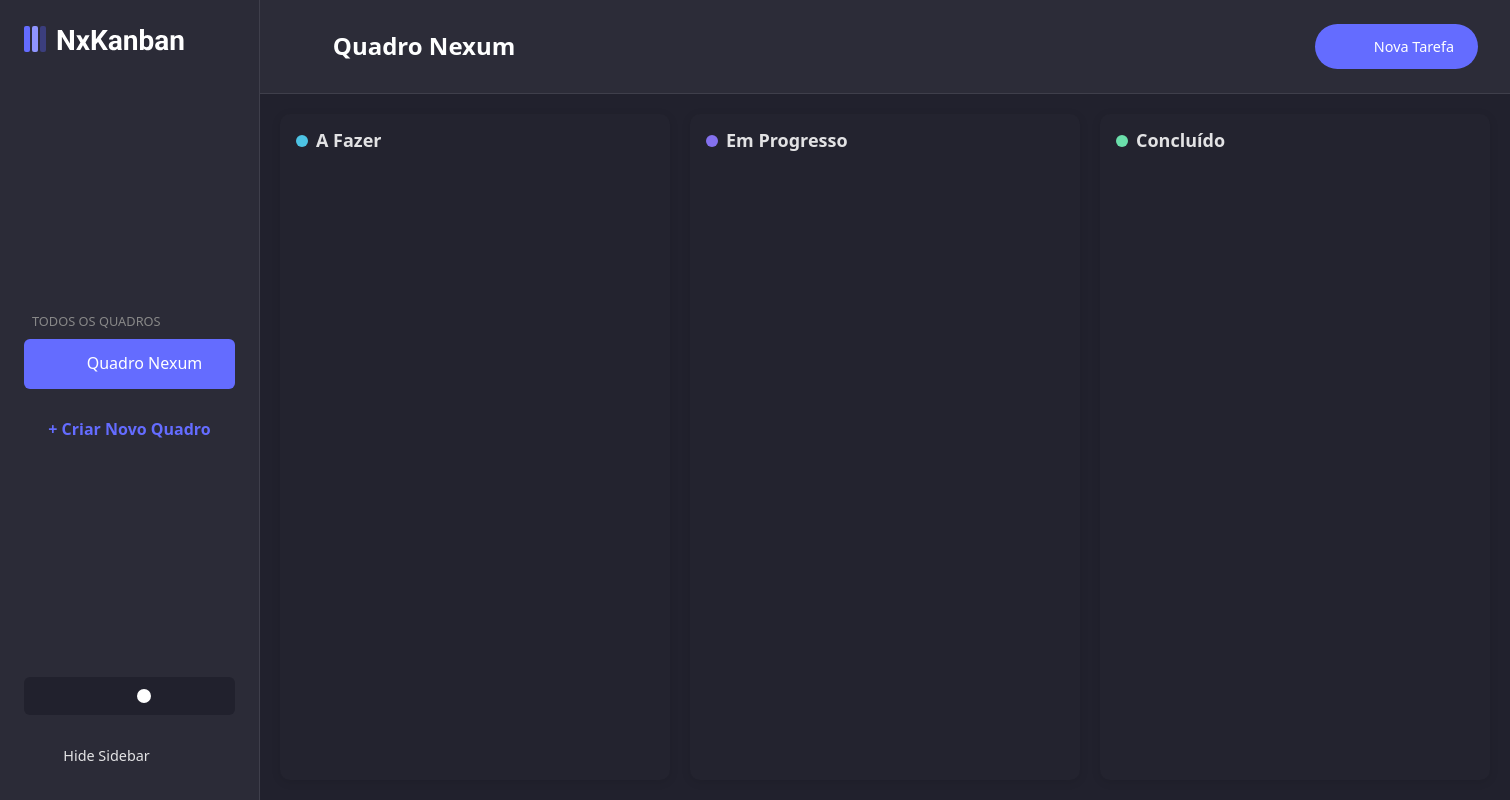
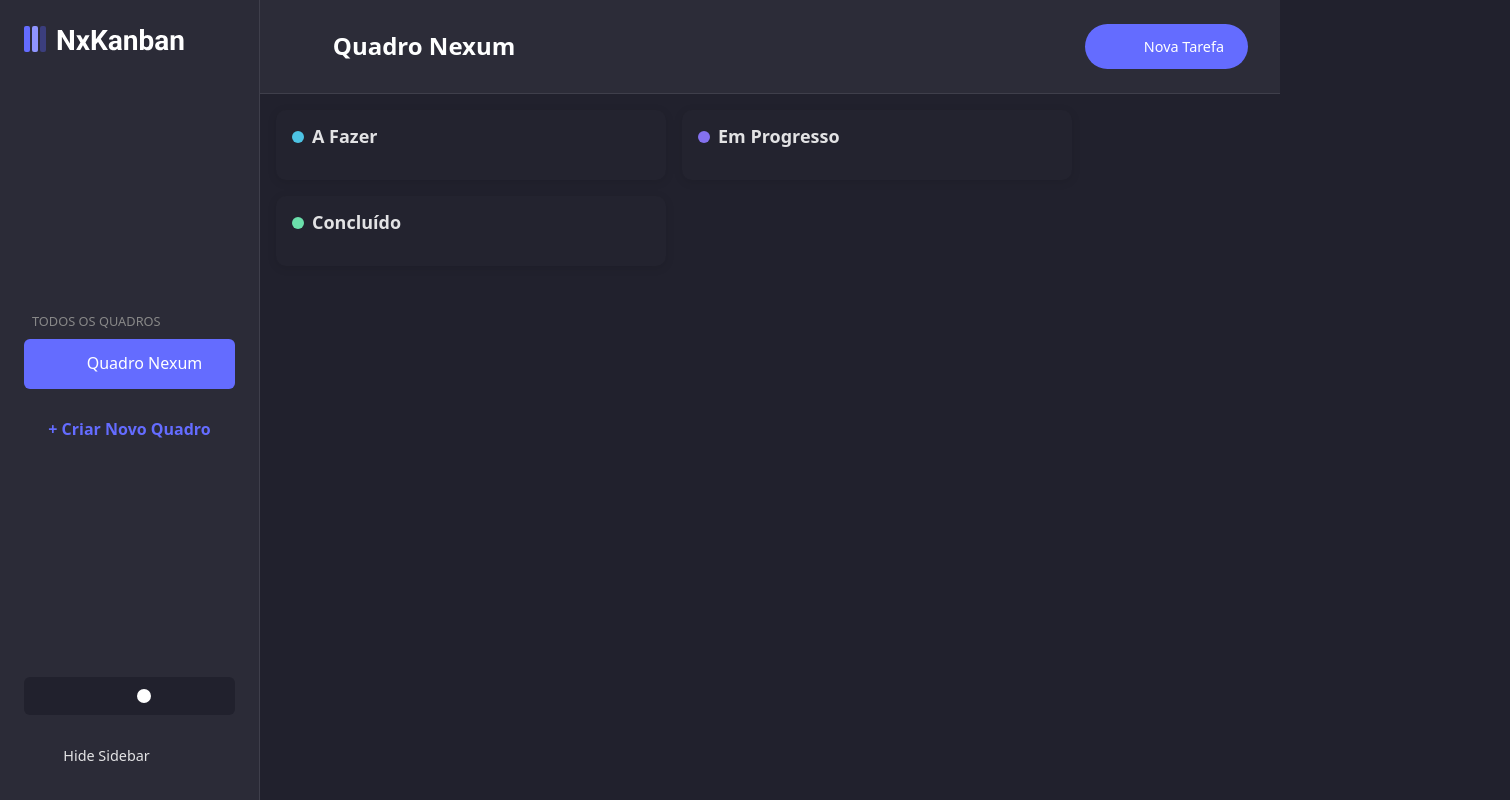
Before and after one commit to giovanasanchs/kanban-task-board-frontend, a Vue app: page / in a window 1280 px wide. Shown: the whole page, 1510 px wide, since content can reach past the window. Built offline with nearby package versions, Linux system fonts and the light colour scheme; no server answers; some icons are missing.

Commit message:
:sparkles: feat: adicionando propriedades e css para reponsividade

```diff
--- a/src/components/KanbanBoard.vue
+++ b/src/components/KanbanBoard.vue
@@ -44,6 +44,7 @@
       :task="taskSelecionada"
       @close="exibirModalDetalhes = false"
       @deleted="aoExcluirTarefa"
+      @updated="buscarTarefas"
     />
   </div>
 </template>
@@ -176,12 +177,44 @@ onMounted(() => {
 }
 
 .kanban-board {
-  width: 100%;
   display: flex;
+  flex-wrap: wrap;
   justify-content: flex-start;
-  gap: 20px;
-  padding: 20px;
-  flex: 1;
+  gap: 1rem;
+  max-width: 100%;
+  padding: 1rem;
   background-color: var(--color-bg);
 }
+
+/* Telas grandes: limitar largura e centralizar */
+@media (min-width: var(--breakpoint-desktop)) {
+  .kanban-board {
+    max-width: 1200px;
+    margin: 0 auto;
+  }
+}
+
+/* Telas entre notebook e desktop */
+@media (max-width: var(--breakpoint-desktop)) and (min-width: var(--breakpoint-notebook)) {
+  .kanban-board {
+    max-width: var(--breakpoint-desktop);
+    margin: 0 auto;
+  }
+}
+
+/* Telas notebook */
+@media (max-width: var(--breakpoint-notebook)) {
+  .kanban-board {
+    flex-direction: row;
+    justify-content: space-around;
+  }
+}
+
+/* Telas tablet */
+@media (max-width: var(--breakpoint-tablet)) {
+  .kanban-board {
+    flex-direction: column;
+    align-items: center;
+  }
+}
 </style>
```
